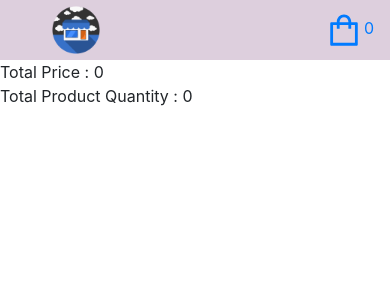
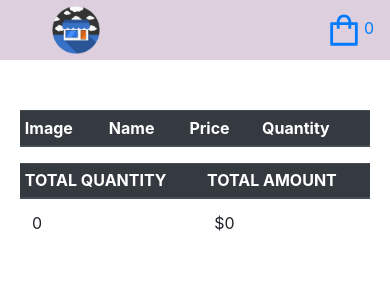
Before and after one commit to MuhammadAqibRafiq/E-commerce-react-redux, a React (Create React App) app: page /cart in a window 390 px wide. Shown: the top 300 px of the page. Built offline with nearby package versions, Linux system fonts and the light colour scheme.

Commit message:
Cart-Page-Responsive

```diff
--- a/src/App.css
+++ b/src/App.css
@@ -72,7 +72,11 @@
     color: black;
     background-color: rgb(215, 169, 248);
 }
-
+.cart__container{
+    padding-top: 50px;
+    padding-left: 20px;
+    padding-right: 20px;
+}
 
 @media only screen and (max-width: 767px) {
     .g-4{
--- a/src/components/Cart.js
+++ b/src/components/Cart.js
@@ -1,29 +1,78 @@
 import React from 'react'
 import { useSelector } from 'react-redux'
+import { Button , Badge , Row, Col, Container } from 'react-bootstrap';
 
 const Cart = () => {
-    const {totalprice,totalquantity,products} = useSelector(state=>state.CartReducer)
+    const { totalprice, totalquantity, products } = useSelector(state => state.CartReducer)
+
+
     return (
         <div className='cart__container'>
 
-            <div className='cart__tprice'>
+<table className="table table-hover table-sm">
+  <thead className="thead-dark">
+    <tr>
+      <th scope="col">Image</th>
+      <th scope="col">Name</th>
+      <th scope="col">Price</th>
+      <th scope="col">Quantity</th>
+    </tr>
+  </thead>
+  <tbody >
+                {
+                    products.map(prod => {
+                        return (
+                        <tr classNam='cart__prod ' >
+                            <th scope="row"><img src={`/images/${prod.image}`} width='50px' /></th>
+                            <td>{prod.name}</td>
+                            <td>{prod.price} </td>
+                            <td>{prod.quantity}</td>
+                        </tr>
+                        )
+                    })
+                }
+  </tbody>
+</table>
+
+
+<table className="table">
+
+    <thead className='thead-dark table-sm'>
+    <tr>
+      <th scope="row">TOTAL QUANTITY</th>
+      <th scope="row">TOTAL AMOUNT</th>
+    </tr>
+    </thead>
+
+    <tbody>
+    <tr>
+                    <td>{totalquantity} </td>
+                    <td>${totalprice}</td>
+     </tr>
+    </tbody>
+
+</table>
+
+            {/* Without css */}
+
+            {/* <div className='cart__tprice'>
                    Total Price : {totalprice}
             </div>
             <div className='cart__tquantity'>
                     Total Product Quantity : {totalquantity}
-            </div>
-            <div>
+            </div> */}
+            {/* <div>
                 {
-                    products.map(prod =>{
-                        return(<div classNam='cart__prod' >
-                        <div ><img src={`/images/${prod.image}`} width='70px'/></div>
-                        <div>Name : {prod.name} </div>
-                        <div>Price : {prod.price} </div>
+                    products.map(prod => {
+                        return (<div classNam='cart__prod' >
+                            <div ><img src={`/images/${prod.image}`} width='70px' /></div>
+                            <div>Name : {prod.name} </div>
+                            <div>Price : {prod.price} </div>
                         </div>
                         )
                     })
                 }
-            </div>
+            </div> */}
         </div>
     )
 }
--- a/src/components/Details.js
+++ b/src/components/Details.js
@@ -25,13 +25,11 @@ const Details = () => {
             <div className='detail'>
                 <Row className="g-5">
 
-
                         <div className='image-detail' >
                         <Col className='col__second'>
                             <img src={`/images/${product.image}`} alt='' width='300px' />
                             </Col>
                         </div>
-
 
                     <Col className="col__third">
 
--- a/src/components/Nav.js
+++ b/src/components/Nav.js
@@ -15,7 +15,8 @@ function Nav() {
         <Form inline>
           <InputGroup>
             <InputGroup.Prepend>
-              <InputGroup id="logo"><img src={logo}   /></InputGroup>
+            <Link to='/'>
+              <InputGroup id="logo"><img src={logo}   /></InputGroup></Link>
             </InputGroup.Prepend>
           </InputGroup>
         </Form>
```
